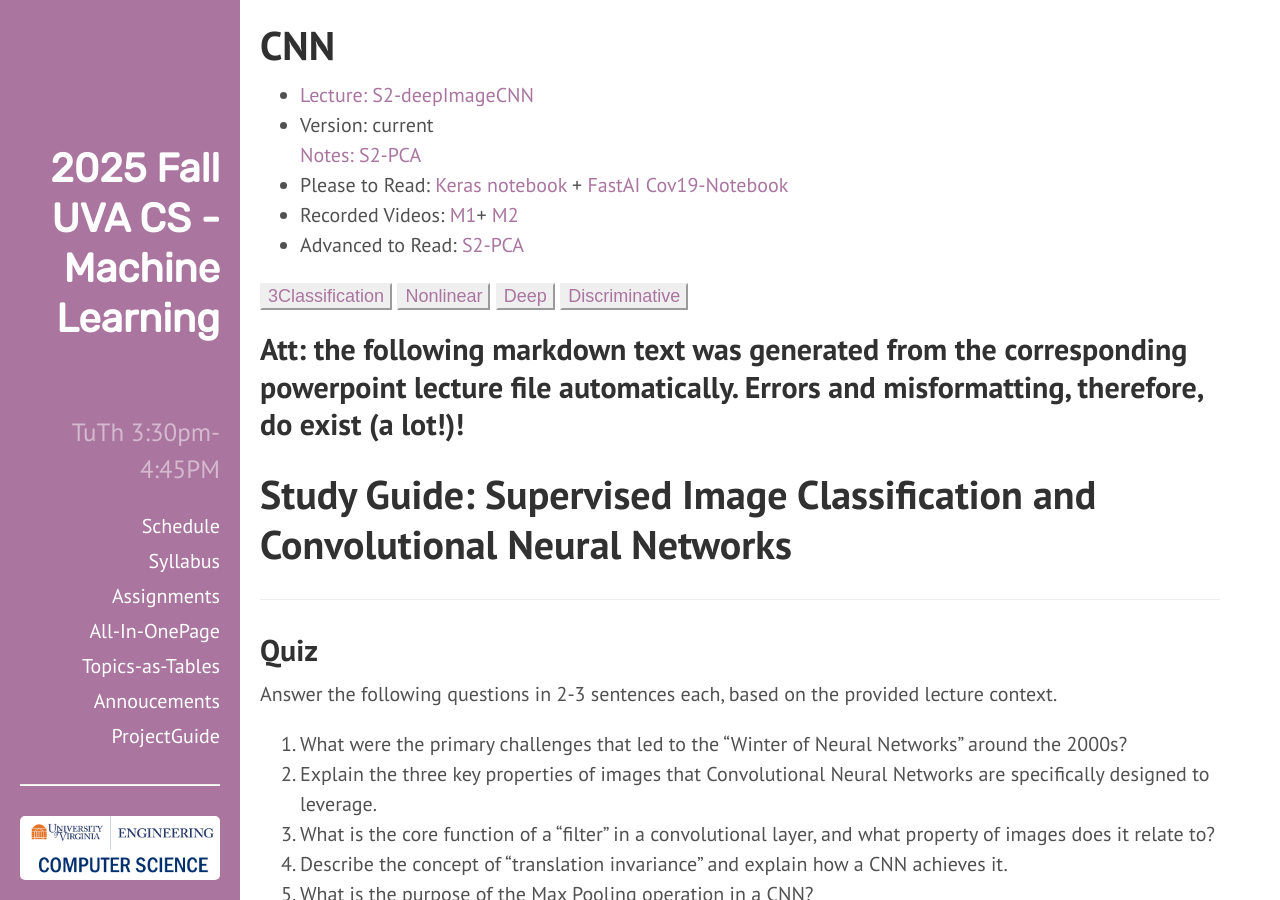
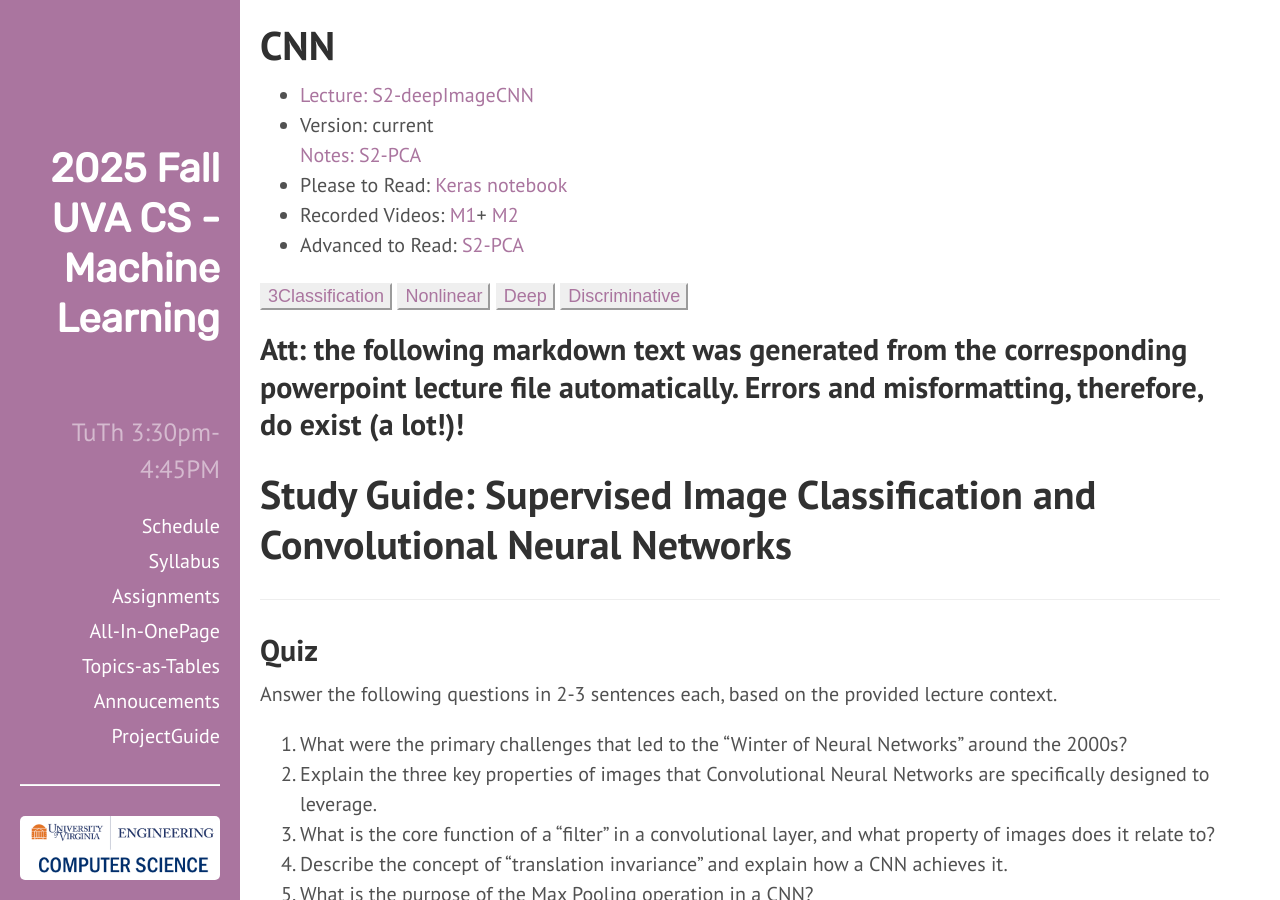
Before and after one commit to qiyanjun/2025Fall-UVA-CS-MachineLearningDeep, a Jekyll site: the page built from _contents/S2-L04-CNN.md, in a window 1280 px wide and 900 px high. Built offline with Jekyll 4.4.1, drawn with Linux system fonts in a browser that asks for light colours.

Commit message:
update L13 notebook links

```diff
--- a/_contents/S2-L04-CNN.md
+++ b/_contents/S2-L04-CNN.md
@@ -5,7 +5,7 @@
 lectureVersion: current
 video: <a href="https://youtu.be/foOw7tTDZq0"> M1</a>+ <a href="https://youtu.be/wwg3-8g-8no"> M2</a>
 extraContent:  S2-PCA
-notes: <a href="https://colab.research.google.com/drive/1hSZiKQ-W05rhTineqxSMW3WpiBfUes69?usp=sharing"> Keras notebook</a> +  <a href="https://colab.research.google.com/drive/1mvj9ZB0o-Q49Xq9vYJW4GB09V41u5GeE?usp=sharing"> FastAI Cov19-Notebook </a>
+notes: <a href="https://github.com/qiyanjun/2025Fall-UVA-CS-MachineLearningDeep/blob/main/notebook/L13_keras_mnist_convnet.ipynb"> Keras notebook</a>
 categories: 2d (vision)
 tags:
 - 3Classification
@@ -13,7 +13,6 @@
 - Deep
 - Discriminative
 ---
-
 
 
 # Study Guide: Supervised Image Classification and Convolutional Neural Networks
```
Also changed, not shown: _contents/S2-L06-PCA.md (+1 -1 lines), 1 other file.
